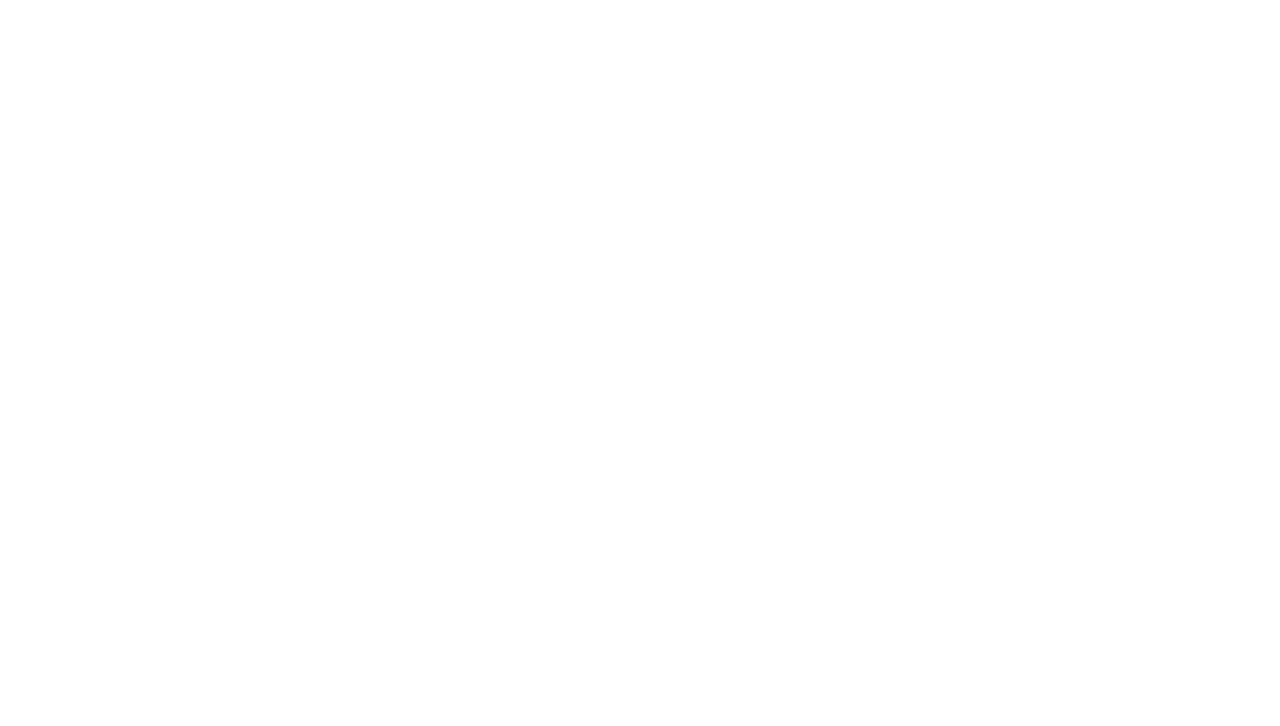
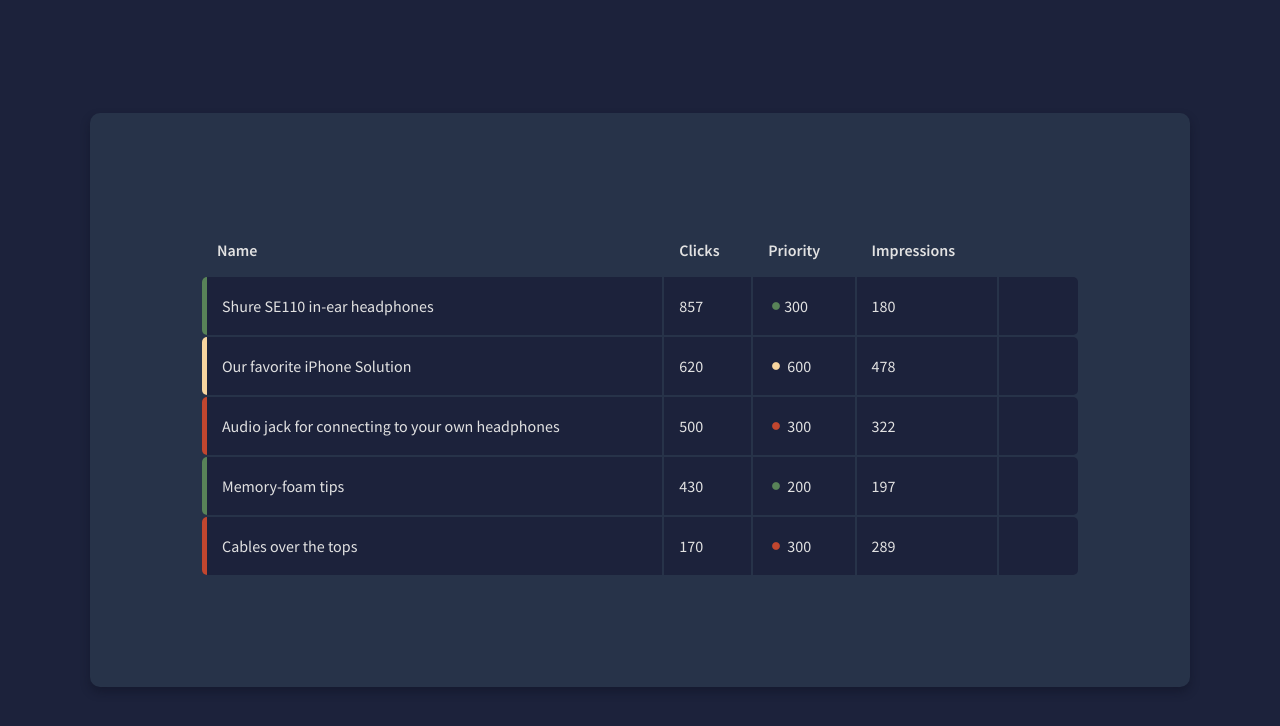
Before and after one commit to romluc/ui-components-design, a plain HTML site: page ads-manager/index.html in a window 1280 px wide. Drawn offline with Linux system fonts and the light colour scheme.

Commit message:
Finish ads-manager styiling

```diff
--- a/ads-manager/index.html
+++ b/ads-manager/index.html
@@ -5,12 +5,81 @@
   <meta charset="UTF-8">
   <meta name="viewport" content="width=device-width, initial-scale=1.0">
   <title>Ads Manager</title>
+  <link rel="stylesheet" href="https://cdnjs.cloudflare.com/ajax/libs/font-awesome/5.13.1/css/all.min.css"
+    integrity="sha256-2XFplPlrFClt0bIdPgpz8H7ojnk10H69xRqd9+uTShA=" crossorigin="anonymous" />
   <link rel="stylesheet" href="style.css">
 </head>
 
 <body>
   <div class="container">
-
+    <table>
+      <thead>
+        <tr>
+          <th>Name</th>
+          <th>Clicks</th>
+          <th>Priority</th>
+          <th>Impressions</th>
+          <th></th>
+        </tr>
+      </thead>
+      <tbody>
+        <tr class="priority-200">
+          <td>Shure SE110 in-ear headphones</td>
+          <td>857</td>
+          <td><i class="fas fa-circle"></i>300</td>
+          <td>180</td>
+          <td><button class='delete'><i class="fas fa-trash"></i></button></td>
+        </tr>
+        <tr class="priority-600">
+          <td>Our favorite iPhone Solution</td>
+          <td>620</td>
+          <td>
+            <i class="fas fa-circle"></i>
+            600
+          </td>
+          <td>478</td>
+          <td>
+            <button class="delete"><i class="fas fa-trash"></i></button>
+          </td>
+        </tr>
+        <tr class="priority-300">
+          <td>Audio jack for connecting to your own headphones</td>
+          <td>500</td>
+          <td>
+            <i class="fas fa-circle"></i>
+            300
+          </td>
+          <td>322</td>
+          <td>
+            <button class="delete"><i class="fas fa-trash"></i></button>
+          </td>
+        </tr>
+        <tr class="priority-200">
+          <td>Memory-foam tips</td>
+          <td>430</td>
+          <td>
+            <i class="fas fa-circle"></i>
+            200
+          </td>
+          <td>197</td>
+          <td>
+            <button class="delete"><i class="fas fa-trash"></i></button>
+          </td>
+        </tr>
+        <tr class="priority-300">
+          <td>Cables over the tops</td>
+          <td>170</td>
+          <td>
+            <i class="fas fa-circle"></i>
+            300
+          </td>
+          <td>289</td>
+          <td>
+            <button class="delete"><i class="fas fa-trash"></i></button>
+          </td>
+        </tr>
+      </tbody>
+    </table>
   </div>
 </body>
 
--- a/ads-manager/style.css
+++ b/ads-manager/style.css
@@ -1,6 +1,117 @@
+@import url('https://fonts.googleapis.com/css2?family=Source+Sans+Pro:wght@400;600&display=swap');
+
 * {
   box-sizing: border-box;
   margin: 0;
   padding: 0;
   outline: 0;
 }
+
+body {
+  background: #1c223b;
+  color: #f3f3f3;
+  font-family: 'Source Sans Pro', sans-serif;
+  display: flex;
+  align-items: center;
+  justify-content: center;
+  height: 100vh;
+}
+
+.container {
+  background-color: #273349;
+  border-radius: 10px;
+  box-shadow: 0 5px 10px rgba(12, 16, 31, 0.4);
+  padding: 100px;
+  margin: auto;
+  width: 1100px;
+}
+
+table {
+  color: #e2e2e2;
+  padding: 10px;
+  width: 100%;
+}
+
+table th,
+table td {
+  padding: 15px;
+  text-align: left;
+}
+
+table tbody tr {
+  background-color: #1c223b;
+}
+
+table tbody tr:hover {
+  background-color: #151b31;
+  box-shadow: 0 3px 5px rgba(0, 0, 0, 0.2);
+}
+
+table tbody tr td:first-of-type {
+  border-top-left-radius: 5px;
+  border-bottom-left-radius: 5px;
+}
+
+table tbody tr td:last-of-type {
+  border-top-right-radius: 5px;
+  border-bottom-right-radius: 5px;
+  text-align: center;
+}
+
+table tbody tr.priority-200 td:first-of-type {
+  border-left: 5px solid #588358;
+}
+
+table tbody tr.priority-300 td:first-of-type {
+  border-left: 5px solid #c1462f;
+}
+
+table tbody tr.priority-600 td:first-of-type {
+  border-left: 5px solid #f7d59f;
+}
+
+table tbody tr td .fa-circle {
+  transform: scale(0.5);
+}
+
+table tbody tr.priority-200 td .fa-circle {
+  color: #588358;
+}
+
+table tbody tr.priority-300 td .fa-circle {
+  color: #c1462f;
+}
+
+table tbody tr.priority-600 td .fa-circle {
+  color: #f7d59f;
+}
+
+.delete {
+  cursor: pointer;
+  background-color: #242c5d;
+  border: 0;
+  color: #909090;
+  border-radius: 2px;
+  font-size: 16px;
+  opacity: 0;
+  padding: 5px 10px;
+}
+
+table tbody tr:hover .delete {
+  opacity: 1;
+}
+
+@media (max-width: 768px) {
+  .container {
+    padding: 20px;
+  }
+
+  table tbody tr .delete {
+    opacity: 1;
+  }
+
+  table th:nth-of-type(3),
+  table td:nth-of-type(3) {
+    display: none;
+  }
+}
```
